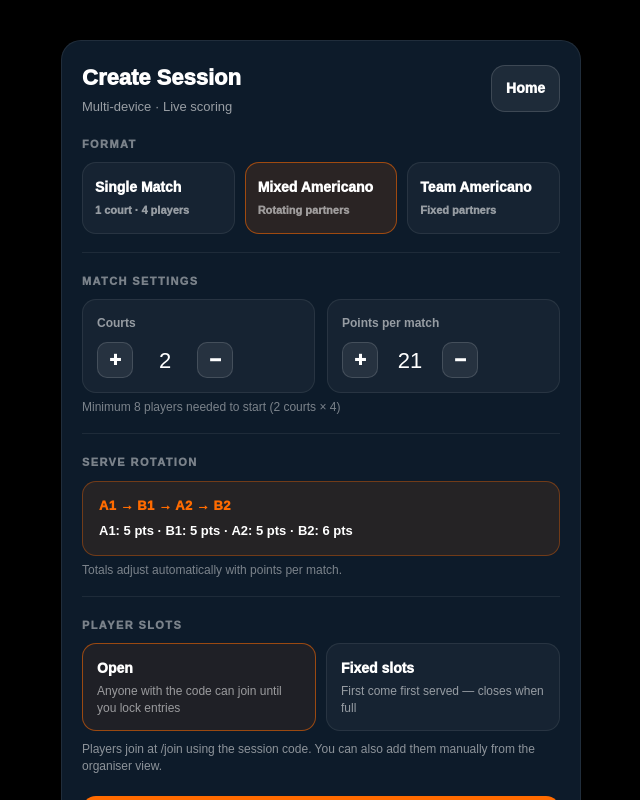
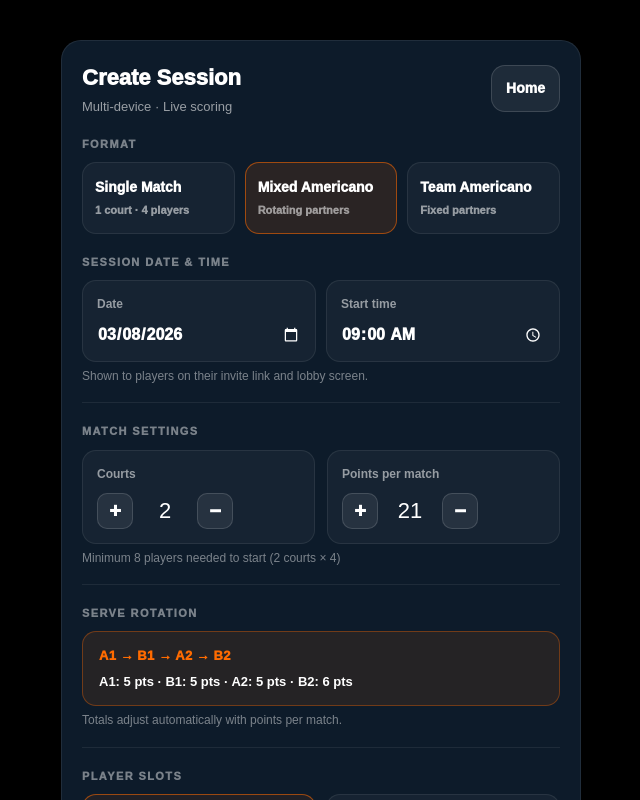
Before and after one commit to DavidBSA/easypadel-score, a Next.js app: page /session/new in a window 1280 px wide. Shown: the top 800 px of the page, without its empty margins (319-959 px from the left). Built offline with nearby package versions, Linux system fonts and the light colour scheme.

Commit message:
date time and link creator

```diff
--- a/app/api/sessions/route.ts
+++ b/app/api/sessions/route.ts
@@ -17,7 +17,7 @@ function makePin(): string {
 export async function POST(req: NextRequest) {
   try {
     const body = await req.json();
-    const { format, courts, pointsPerMatch, servesPerRotation, maxPlayers } = body;
+    const { format, courts, pointsPerMatch, servesPerRotation, maxPlayers, scheduledAt } = body;
 
     if (!format || !["SINGLE", "MIXED", "TEAM"].includes(format)) {
       return NextResponse.json({ error: "Invalid format" }, { status: 400 });
@@ -47,6 +47,7 @@ export async function POST(req: NextRequest) {
           pointsPerMatch: pointsPerMatch ?? 21,
           servesPerRotation: servesPerRotation ?? 4,
           maxPlayers: maxPlayers ?? null,
+          scheduledAt: scheduledAt ? new Date(scheduledAt) : null,
         },
       });
     });
--- a/app/session/[code]/organiser/page.tsx
+++ b/app/session/[code]/organiser/page.tsx
@@ -96,13 +96,14 @@ function getScoreDisplay(s: TSnap): { a: string; b: string } { if (s.isTiebreak)
 type Player = { id: string; name: string; isActive: boolean };
 type ScoreSubmission = { id: string; deviceId: string; pointsA: number; pointsB: number; submittedAt: string };
 type Match = { id: string; queuePosition: number; courtNumber: number | null; status: "PENDING" | "IN_PROGRESS" | "COMPLETE"; teamAPlayer1: string; teamAPlayer2: string; teamBPlayer1: string; teamBPlayer2: string; pointsA: number | null; pointsB: number | null; scoreStatus: "PENDING" | "CONFIRMED" | "CONFLICT" | null; scoreSubmissions: ScoreSubmission[]; startedAt: string | null; completedAt: string | null; };
-type Session = { id: string; code: string; format: "SINGLE" | "MIXED" | "TEAM"; status: "LOBBY" | "ACTIVE" | "COMPLETE"; courts: number; pointsPerMatch: number; servesPerRotation: number | null; maxPlayers: number | null; players: Player[]; matches: Match[]; createdAt: string; };
+type Session = { id: string; code: string; format: "SINGLE" | "MIXED" | "TEAM"; status: "LOBBY" | "ACTIVE" | "COMPLETE"; courts: number; pointsPerMatch: number; servesPerRotation: number | null; maxPlayers: number | null; players: Player[]; matches: Match[]; createdAt: string; scheduledAt: string | null; };
 type LeaderRow = { playerId: string; name: string; played: number; wins: number; draws: number; losses: number; pointsFor: number; pointsAgainst: number; diff: number; };
 type CourtScore = { rawA: string };
 type OrgScoringMode = "final" | "live";
 
 function formatLabel(f: "SINGLE" | "MIXED" | "TEAM"): string { if (f === "SINGLE") return "Single Match"; if (f === "MIXED") return "Mixed Americano"; return "Team Americano"; }
 function formatSessionDateTime(iso: string): string { try { const d = new Date(iso); return d.toLocaleDateString(undefined, { day: "numeric", month: "short", year: "numeric" }) + " · " + d.toLocaleTimeString(undefined, { hour: "2-digit", minute: "2-digit" }); } catch { return ""; } }
+function formatScheduled(iso: string): string { try { const d = new Date(iso); return d.toLocaleDateString(undefined, { weekday: "short", day: "numeric", month: "short" }) + " · " + d.toLocaleTimeString(undefined, { hour: "numeric", minute: "2-digit" }); } catch { return ""; } }
 
 function pill(label: string, bg: string, border: string, onClick?: () => void): React.ReactNode {
   return <span onClick={onClick} style={{ display: "inline-block", borderRadius: 999, padding: "4px 10px", fontSize: 11, fontWeight: 1000, background: bg, border: "1px solid " + border, color: WHITE, cursor: onClick ? "pointer" : "default" }}>{label}</span>;
@@ -298,7 +299,7 @@ export default function OrganiserPage() {
   function tennisRandomServer() { const t: TTeam = Math.random() < 0.5 ? "A" : "B"; const a: 0 | 1 = Math.random() < 0.5 ? 0 : 1; const b: 0 | 1 = Math.random() < 0.5 ? 0 : 1; setTennisHistory((h) => [...h, tennisState]); setTennisState((prev) => ({ ...prev, servingTeam: t, nextServerA: a, nextServerB: b })); }
 
   function getJoinUrl() { return typeof window !== "undefined" ? window.location.origin + "/join?code=" + code : "/join?code=" + code; }
-  async function shareLink() { const url = getJoinUrl(); if (typeof navigator !== "undefined" && navigator.share) { try { await navigator.share({ title: "Join my padel session", text: "Join EasyPadelScore — code: " + code, url }); setShareStatus("shared"); setTimeout(() => setShareStatus("idle"), 2500); return; } catch (err: unknown) { if (err instanceof Error && err.name === "AbortError") return; } } try { await navigator.clipboard.writeText(url); setShareStatus("copied"); setTimeout(() => setShareStatus("idle"), 2500); } catch { } }
+  async function shareLink() { const url = getJoinUrl(); const fLabel = session?.format === "SINGLE" ? "Single Match" : session?.format === "MIXED" ? "Mixed Americano" : "Team Americano"; const dateText = session?.scheduledAt ? " — " + formatScheduled(session.scheduledAt) : ""; const shareText = "You're invited to a " + fLabel + dateText + ". Join with code: " + code; if (typeof navigator !== "undefined" && navigator.share) { try { await navigator.share({ title: "Join my padel session", text: shareText, url }); setShareStatus("shared"); setTimeout(() => setShareStatus("idle"), 2500); return; } catch (err: unknown) { if (err instanceof Error && err.name === "AbortError") return; } } try { await navigator.clipboard.writeText(url); setShareStatus("copied"); setTimeout(() => setShareStatus("idle"), 2500); } catch { } }
   async function shareQR() {
     const url = getJoinUrl(); const qrUrl = "https://api.qrserver.com/v1/create-qr-code/?size=400x400&data=" + encodeURIComponent(url) + "&bgcolor=0D1B2A&color=FFFFFF&margin=16";
     if (typeof navigator !== "undefined" && navigator.share) {
@@ -447,7 +448,7 @@ export default function OrganiserPage() {
   const shareCard = session.status === "LOBBY" ? (
     <div style={st.shareCard}>
       <div style={st.shareTop}>
-        <div style={{ flex: 1, minWidth: 140 }}><div style={{ fontSize: 11, fontWeight: 1000, opacity: 0.5, textTransform: "uppercase" as const, letterSpacing: 1.2, marginBottom: 6 }}>Session code</div><div style={st.codeBlock}>{code}</div><div style={{ fontSize: 12, opacity: 0.5, marginTop: 6 }}>Players join at <strong>/join</strong></div><div style={{ fontSize: 12, opacity: 0.45, marginTop: 4 }}>{formatSessionDateTime(session.createdAt)}</div></div>
+        <div style={{ flex: 1, minWidth: 140 }}><div style={{ fontSize: 11, fontWeight: 1000, opacity: 0.5, textTransform: "uppercase" as const, letterSpacing: 1.2, marginBottom: 6 }}>Session code</div><div style={st.codeBlock}>{code}</div><div style={{ fontSize: 12, opacity: 0.5, marginTop: 6 }}>Players join at <strong>/join</strong></div>{session.scheduledAt ? <div style={{ fontSize: 13, fontWeight: 1000, color: ORANGE, marginTop: 6 }}>{formatScheduled(session.scheduledAt)}</div> : <div style={{ fontSize: 12, opacity: 0.45, marginTop: 4 }}>{formatSessionDateTime(session.createdAt)}</div>}</div>
         <div style={st.shareButtons}>
           <button style={{ ...st.btnShare, background: shareStatus !== "idle" ? "rgba(0,200,80,0.85)" : ORANGE }} onClick={shareLink}>{canWebShare ? "Share link" : "Copy link"}</button>
           <button style={{ ...st.btnShareSecondary, borderColor: showQR ? "rgba(255,107,0,0.45)" : "rgba(255,255,255,0.20)", background: showQR ? "rgba(255,107,0,0.12)" : "rgba(255,255,255,0.07)" }} onClick={() => setShowQR((v) => !v)}>QR {showQR ? "▲" : "▼"}</button>
--- a/app/session/[code]/player/page.tsx
+++ b/app/session/[code]/player/page.tsx
@@ -57,7 +57,7 @@ type Match = {
 type Session = {
   code: string; format: "SINGLE" | "MIXED" | "TEAM"; status: string;
   courts: number; pointsPerMatch: number; servesPerRotation: number | null;
-  players: Player[]; matches: Match[];
+  players: Player[]; matches: Match[]; scheduledAt: string | null;
 };
 type LeaderRow = { playerId: string; name: string; played: number; pointsFor: number; pointsAgainst: number; diff: number; };
 type ScoringMode = "final" | "live";
@@ -68,6 +68,7 @@ function formatLabel(f: "SINGLE" | "MIXED" | "TEAM"): string {
   if (f === "MIXED") return "Mixed Americano";
   return "Team Americano";
 }
+function formatScheduled(iso: string): string { try { const d = new Date(iso); return d.toLocaleDateString(undefined, { weekday: "short", day: "numeric", month: "short" }) + " · " + d.toLocaleTimeString(undefined, { hour: "numeric", minute: "2-digit" }); } catch { return ""; } }
 
 function serveDistribution(pts: number, spr: number): [number, number, number, number] {
   const base = Math.floor(pts / 4); const rem = pts % 4;
@@ -439,6 +440,11 @@ export default function PlayerPage() {
         <div style={statusBoxStyle(WARM_WHITE)}>
           <div style={{ fontSize: 40, marginBottom: 10 }}>⏳</div>
           <div style={{ fontWeight: 1000, fontSize: 20 }}>{isSingle ? "Match starting soon" : "Waiting for court assignment"}</div>
+          {session?.scheduledAt && (
+            <div style={{ marginTop: 10, padding: "8px 14px", borderRadius: 10, background: "rgba(255,107,0,0.12)", border: "1px solid rgba(255,107,0,0.30)", fontSize: 14, fontWeight: 1000, color: "#FF6B00" }}>
+              {formatLabel(session.format)} · {formatScheduled(session.scheduledAt)}
+            </div>
+          )}
           <div style={{ opacity: 0.6, marginTop: 8, fontSize: 14, lineHeight: 1.5 }}>{isSingle ? "You're in — the organiser will start the match shortly." : "Hang tight — you'll be assigned to a court shortly."}</div>
         </div>
         {upcomingBlock}
--- a/app/session/new/page.tsx
+++ b/app/session/new/page.tsx
@@ -38,6 +38,11 @@ export default function NewSessionPage() {
   const [deuceMode, setDeuceMode] = useState<DeuceMode>("star");
   const [tiebreak, setTiebreak] = useState(true);
   const [superTiebreak, setSuperTiebreak] = useState(true);
+  const [scheduledDate, setScheduledDate] = useState<string>(() => {
+    const d = new Date();
+    return d.toISOString().slice(0, 10);
+  });
+  const [scheduledTime, setScheduledTime] = useState("09:00");
   const [loading, setLoading] = useState(false);
   const [error, setError] = useState("");
 
@@ -85,6 +90,7 @@ export default function NewSessionPage() {
           pointsPerMatch: isSingle ? 0 : pointsPerMatch,
           servesPerRotation: isSingle ? null : 4,
           maxPlayers: isSingle ? 4 : slotMode === "fixed" ? Math.max(maxPlayersForAPI, minSlotsForAPI) : null,
+          scheduledAt: scheduledDate && scheduledTime ? new Date(scheduledDate + "T" + scheduledTime).toISOString() : null,
         }),
       });
       const data = await r.json();
@@ -252,6 +258,29 @@ export default function NewSessionPage() {
           </div>
         </div>
 
+        <div style={st.sectionLabel}>Session date &amp; time</div>
+        <div style={{ display: "grid", gridTemplateColumns: "1fr 1fr", gap: 10 }}>
+          <div style={st.settingBox}>
+            <div style={st.settingLabel}>Date</div>
+            <input
+              type="date"
+              value={scheduledDate}
+              onChange={(e) => setScheduledDate(e.target.value)}
+              style={{ background: "transparent", border: "none", color: WHITE, fontSize: 16, fontWeight: 1000, width: "100%", outline: "none", colorScheme: "dark" }}
+            />
+          </div>
+          <div style={st.settingBox}>
+            <div style={st.settingLabel}>Start time</div>
+            <input
+              type="time"
+              value={scheduledTime}
+              onChange={(e) => setScheduledTime(e.target.value)}
+              style={{ background: "transparent", border: "none", color: WHITE, fontSize: 16, fontWeight: 1000, width: "100%", outline: "none", colorScheme: "dark" }}
+            />
+          </div>
+        </div>
+        <div style={st.small}>Shown to players on their invite link and lobby screen.</div>
+
         <div style={st.divider} />
 
         {isSingle && (
```
Also changed, not shown: .claude/settings.local.json, 1 other file (tests, documents, lock files or other folders).
